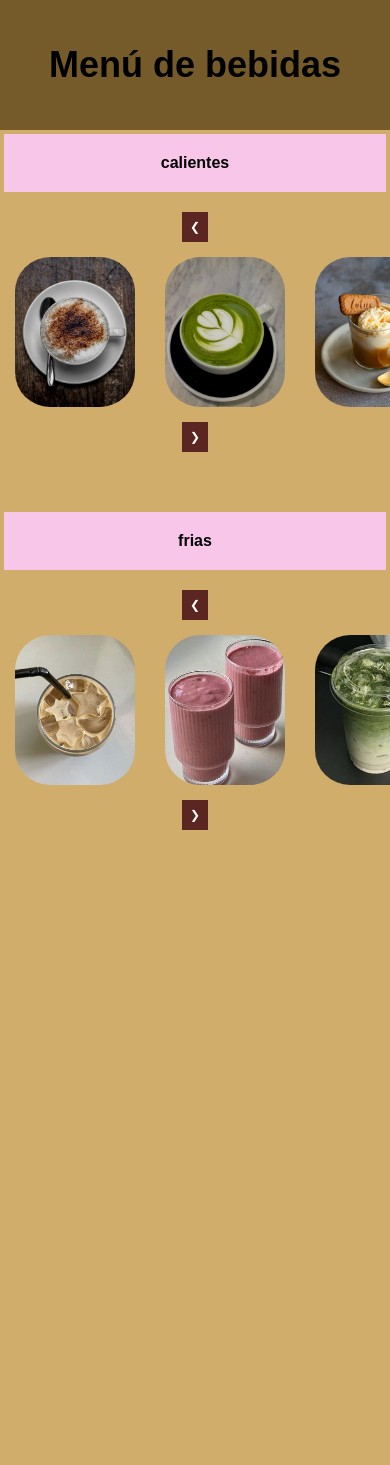
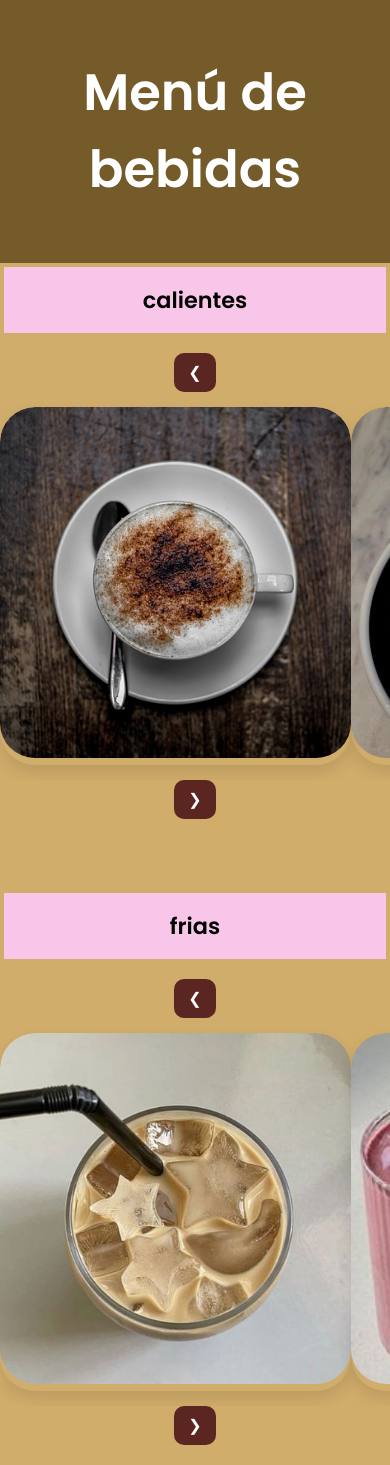
Before and after one commit to vicckyygar/cafeteria, a PHP site: page /bebidas.html in a window 390 px wide. Before the commit the page ends 830 px from the top, so only its background shows below. Run offline with PHP 8.4, Linux system fonts and the light colour scheme.

Commit message:
bebidas.css

```diff
--- a/bebidas.css
+++ b/bebidas.css
@@ -1,7 +1,9 @@
+@import url('https://fonts.googleapis.com/css2?family=Poppins:wght@400;600&display=swap');
+
 body {
-    font-family: Arial, sans-serif;
+    font-family: 'Poppins', sans-serif;
     margin: 0;
-    background-color:rgb(209, 173,107) ;
+    background-color: rgb(209, 173, 107);
     overflow-x: hidden;
     background-position: center;
     background-attachment: fixed;
@@ -10,119 +12,126 @@
 header {
     text-align: center;
     padding: 20px;
-    background-color: rgb(117, 91,41) ;
-    color: #000000;
+    background-color: rgb(117, 91, 41);
+    color: white;
+    font-size: 1.8rem;
 }
 
-btn{
+btn {
     display: flex;
     position: absolute;
     padding: 10px 20px;
     border: none;
     border-radius: 5px;
+}
 
-}
 h2 {
     margin: 4px;
     text-align: center;
-    background-color:rgb(248, 198, 233) ;
-
+    background-color: rgb(248, 198, 233);
+    font-size: 1.6rem;
 }
 
 .bebida {
     margin: 20px 0;
-
 }
 
 .menu-cont {
     display: flex;
     align-items: center;
     overflow: hidden;
-
 }
 
 .boton {
     background-color: #541c1cef;
     color: white;
-    font-size: 15px;
+    font-size: 17px;
     border: none;
     cursor: pointer;
-    padding: 10px 10px 10px 10px;
-    transition: background-color 0.3s;
+    padding: 12px 20px;
+    transition: background-color 0.3s, transform 0.2s;
+    border-radius: 10px;
 }
 
-.scroll-button:hover {
+.boton:hover {
     background-color: #752525;
+    transform: scale(1.05);
 }
 
 .menu {
     display: flex;
     overflow: hidden;
     width: 100%;
-
+    flex-wrap: nowrap;
 }
 
 .menu-item {
     position: relative;
     flex: 0 0 auto;
-    min-width: 150px;
-    height: 200px;
+    min-width: 180px;
+    height: 240px;
     margin: 30px;
     overflow: hidden;
     border-radius: 35px;
-    box-shadow: 0 4px 8px rgba(255, 255, 255, 0);
+    box-shadow: 0 8px 16px rgba(0, 0, 0, 0.1);
+    transition: transform 0.3s ease, box-shadow 0.3s ease;
+}
 
-
+.menu-item:hover {
+    transform: scale(1.05);
+    box-shadow: 0 12px 24px rgba(0, 0, 0, 0.2);
 }
 
 .menu-item img {
-    width: 200px;
-    height: 200px;
+    width: 240px;
+    height: 240px;
     object-fit: cover;
+    border-radius: 35px;
 }
 
 .overlay {
     position: absolute;
     top: 0;
     left: 0;
-    width: 200px;
-    height: 200px;
-    background-color: rgba(102, 56, 56, 0.377);
-    color: rgb(255, 255, 255);
+    width: 240px;
+    height: 240px;
+    background-color: rgba(102, 56, 56, 0.5);
+    color: white;
     display: flex;
     flex-direction: column;
     justify-content: center;
     align-items: center;
     opacity: 0;
-    transition: opacity 0.6s;
+    transition: opacity 0.6s, transform 0.3s;
+    border-radius: 35px;
 }
 
 .menu-item:hover .overlay {
-    opacity: 0.8;
+    opacity: 0.9;
+    transform: scale(1.02);
 }
 
 .nombre {
-    font-size: 18px;
+    font-size: 20px;
     font-weight: bold;
     margin: 0;
 }
 
 .precio {
-    font-size: 16px;
+    font-size: 18px;
     margin-top: 5px;
 }
 
-
-/* Para pantallas pequeñas (móviles) */
+/* 📱 Móviles */
 @media (max-width: 608px) {
     header {
-        font-size: 18px;
+        font-size: 1.6rem;
         padding: 20px;
     }
 
     h2 {
-        font-size: 16px;
-        padding: 20px;
+        font-size: 1.4rem;
+        padding: 16px;
     }
 
     .menu-cont {
@@ -131,58 +140,55 @@
     }
 
     .boton {
-        font-size: 12px;
-        padding: 8px;
+        font-size: 16px;
+        padding: 10px 14px;
     }
 
     .menu-item {
-        min-width: 120px;
-        height: 150px;
-        margin: 15px;
+        width: 90%;
+        height: auto;
+        margin: 15px 0;
     }
 
-    .menu-item img {
-        width: 120px;
-        height: 150px;
-    }
-
+    .menu-item img,
     .overlay {
-        width: 120px;
-        height: 150px;
+        width: 100%;
+        height: auto;
+        aspect-ratio: 1 / 1;
     }
 
     .nombre {
-        font-size: 14px;
+        font-size: 20px;
     }
 
     .precio {
-        font-size: 12px;
+        font-size: 18px;
     }
 }
 
-/* Para tabletas */
-@media (min-width: 769px) and (max-width: 1024px) {
+/* 💻 Tabletas */
+@media (min-width: 609px) and (max-width: 1024px) {
+    h2 {
+        font-size: 1.5rem;
+    }
+
     .menu-item {
-        min-width: 140px;
-        height: 180px;
+        min-width: 200px;
+        height: 220px;
         margin: 20px;
     }
 
-    .menu-item img {
-        width: 140px;
-        height: 180px;
-    }
-
+    .menu-item img,
     .overlay {
-        width: 140px;
-        height: 180px;
+        width: 220px;
+        height: 220px;
     }
 
     .nombre {
-        font-size: 16px;
+        font-size: 18px;
     }
 
     .precio {
-        font-size: 14px;
+        font-size: 16px;
     }
 }
```
